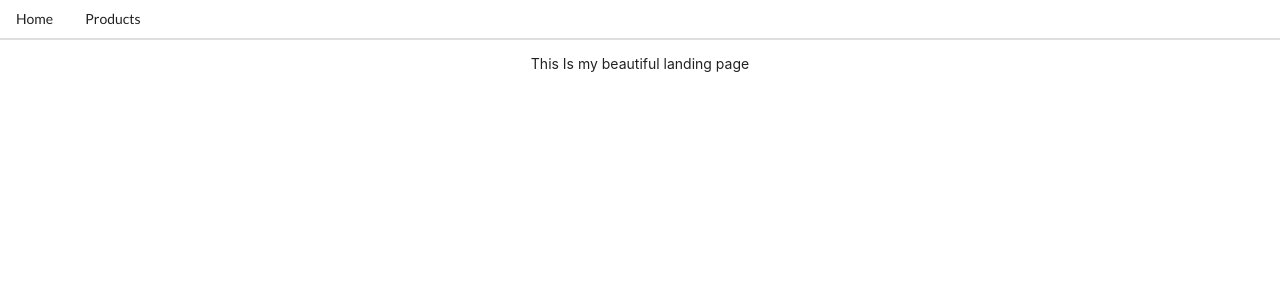
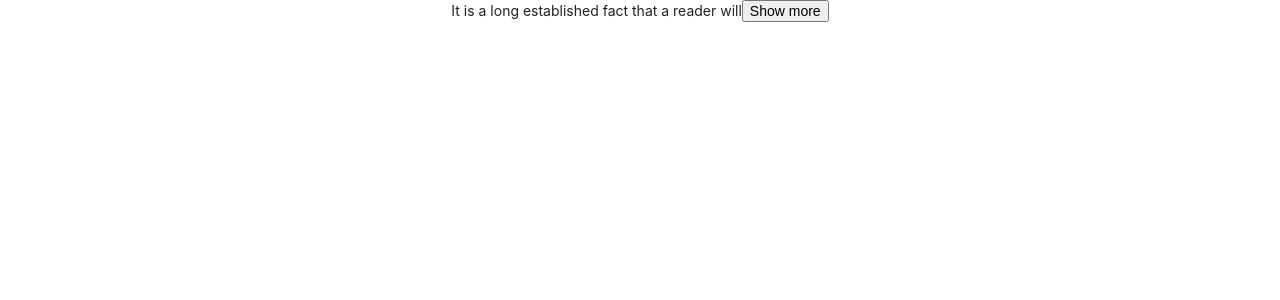
Before and after one commit to osamaazbarga/react-exersises, a React (Create React App) app: page / in a window 1280 px wide. Shown: the top 300 px of the page. Built offline with nearby package versions, Linux system fonts and the light colour scheme.

Commit message:
18.1-text

```diff
--- a/src/App.js
+++ b/src/App.js
@@ -13,13 +13,36 @@ import Parent from './Components/ChildToParent-11.1/Parent'
 import ChunkNorris from './Components/ChunkNorris-12.1/Chuck_norris'
 
 
-import faker from 'faker'
+import faker, { lorem } from 'faker'
 import Data_massiaging from './Components/Data_massaging-13.1/Data_massiaging';
 import Avatar from './Components/Avatar-13.1/Avatar';
 import Form from './Components/Form-13.3/Form';
 import Focus from './Components/Focus-14.1/Focus';
 import Copy from './Components/Copy-14.2/Copy';
 import Home from './Components/Products-16.1/Home';
+import Hooks from './Components/Hooks/Hooks';
+import Search from './Components/Hooks/Search';
+import Text from './Components/Text-18.1/Text';
+
+const items=[{
+  title:'fdgdfgdgd',
+  content:'gdggdgd'
+},
+{
+  title:'osama',
+  content:'gdggdgd'
+},
+{
+  title:'fdgdfgrrrrdgd',
+  content:'gdggfdfddgd'
+},]
+
+const mytext=[{
+  text:'It is a long established fact that a reader will be distracted by the readable content of a page when looking at its layout. The point of using Lorem Ipsum is that it has a more-or-less normal distribution of letters, as opposed to using , making it look like readable English. Many desktop publishing packages and web page editors now use Lorem Ipsum as their default model text, and a search for  will uncover many web sites still in their infancy. Various versions have evolved over the years, sometimes by accident, sometimes on purpose (injected humour and the like).',
+  maximum:10
+},
+
+]
 
 
 function App() {
@@ -55,7 +78,11 @@ function App() {
       {/* <Form/> */}
       {/* <Focus/> */}
       {/* <Copy/> */}
-      <Home/>
+      {/* <Home/> */}
+      {/* <Hooks items={items}/> */}
+      {/* <Search /> */}
+
+      <Text text={mytext}/>
     </div>
   );
 }
--- /dev/null
+++ b/src/Components/Hooks/Hooks.js
@@ -0,0 +1,66 @@
+import React, { useState } from 'react'
+
+
+const Hooks=({items})=>{
+    const [activeIndex,setActiveIndex]=useState(null);
+    const onTitleClick=(index)=>{
+        setActiveIndex(index);
+    }
+
+    const renderItem= items.map((item,index)=>{
+        const active=index===activeIndex?'active':'';
+        return <React.Fragment key={item.title}>
+            <div className={`title ${active}`} onClick={()=>onTitleClick(index)}>
+                <i className="dropdown icon"></i>
+                {item.title}
+            </div>
+            <div className={`content ${active}`}>
+                <p>{item.content}</p>
+
+            </div>
+        </React.Fragment>
+    })
+
+    return (<div className="ui styled accordion">
+        {renderItem}
+        {/* <h1>{activeIndex}</h1> */}
+    </div>
+
+    )
+}
+
+// export class Hooks extends Component {
+//     constructor(props){
+//         super(props)
+//         this.state={items:this.props.items}
+//     }
+
+//     const [activeIndex,setActiveIndex]=useState(null);
+
+//     onTitleClick(index){
+//         console.log("osama",index)
+//     }
+//     render() {
+//         console.log(this.state.items);
+//         return (
+//             <div className="ui styled accordion">
+//                 {
+//                     this.state.items.map((item,index)=>{
+//                         return <React.Fragment key={item.title}>
+//                             <div className="title active" onClick={()=>this.onTitleClick(index)}>
+//                                 <i className="dropdown icon"></i>
+//                                 {item.title}
+//                             </div>
+//                             <div className="content active">
+//                                 <p>{item.content}</p>
+
+//                             </div>
+//                         </React.Fragment>
+//                     })
+//                 }
+//             </div>
+//         )
+//     }
+// }
+
+export default Hooks
--- /dev/null
+++ b/src/Components/Hooks/Search.js
@@ -0,0 +1,21 @@
+import React, { useState } from 'react';
+const Search=()=>{
+    const [term , setTerm]=useState('')
+    return (
+        <div>
+            <div className="ui form">
+
+                <div className="field">
+                    <label>Enter Search Term</label>
+                    <input
+                    value={term}
+                    onChange={e=>setTerm(e.target.value)}
+                    className="input"
+                    />
+                </div>
+            </div>
+        </div>
+    )
+}
+
+export default Search
--- /dev/null
+++ b/src/Components/Text-18.1/Text.js
@@ -0,0 +1,38 @@
+
+import React, { useState } from 'react'
+
+const Text = ({text})=>{
+    const [mytext,setMytext]=useState(text[0].text)
+    const [mylength,setMylength]=useState(text[0].maximum)
+
+    const [show,setShow]=useState('Show more');
+
+    const [lesstext,setLesstext]=useState(mytext.split(" ").slice(0,mylength).join(" "))
+    const [test,setTest]=useState(lesstext);
+    const onTitleClick=()=>{
+        if(test===mytext){
+            setTest(lesstext)
+            setShow('show more')
+        }
+        else {
+            setTest(mytext)
+            setShow('show less')
+        }
+    }
+    // const textrender=text.map((txt,index)=>{
+        return (<div>
+            <div>{test}<button onClick={()=>onTitleClick()}>{show}</button></div>
+        </div>
+
+        )
+    // })
+    // return (
+    //     <div>
+    //         {
+    //             textrender
+    //         }
+    //     </div>
+    // )
+}
+
+export default Text
```
Also changed, not shown: 1 other file (tests, documents, lock files or other folders).
